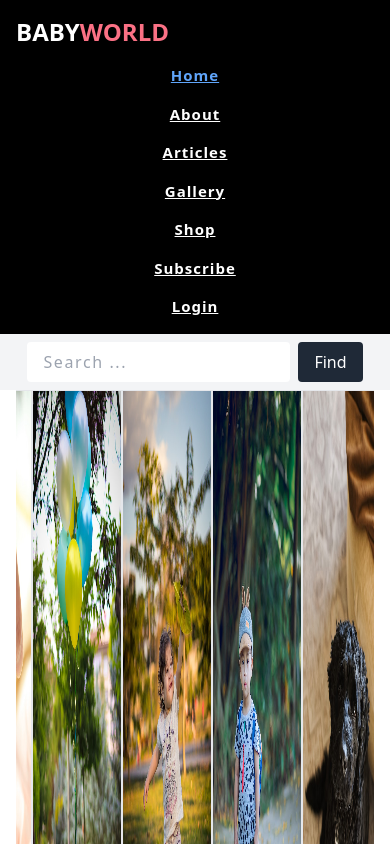
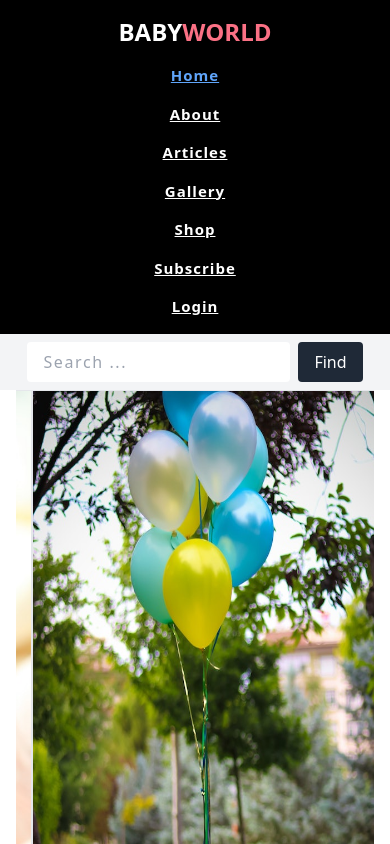
Before and after one commit to abdelhak-org/babywebsite, a React (Create React App) app: page / in a window 390 px wide. Shown: the top 844 px of the page. Built offline with nearby package versions, Linux system fonts and the light colour scheme; no server answers; the database is empty.

Commit message:
make slide responsibe

```diff
--- a/src/App.js
+++ b/src/App.js
@@ -23,7 +23,6 @@ function App() {
    })
 
   useEffect(()=>{
-
     axios.get("https://jsonplaceholder.typicode.com/posts").then((res)=>{
         setArticles(res.data)
       });
--- a/src/components/AutoPlay.js
+++ b/src/components/AutoPlay.js
@@ -12,7 +12,33 @@ export default class AutoPlay extends Component {
       autoplay: true,
       speed: 1000,
       autoplaySpeed: 2000,
-      cssEase: "linear"
+      cssEase: "linear",
+      responsive: [
+        {
+          breakpoint: 1024,
+          settings: {
+            slidesToShow: 3,
+            slidesToScroll: 3,
+            infinite: true,
+            dots: true
+          }
+        },
+        {
+          breakpoint: 600,
+          settings: {
+            slidesToShow: 2,
+            slidesToScroll: 2,
+            initialSlide: 2
+          }
+        },
+        {
+          breakpoint: 480,
+          settings: {
+            slidesToShow: 1,
+            slidesToScroll: 1
+          }
+        }
+      ]
     };
     return (
       <div className="bg-white h-[80vh] w-sceen items-start ">
--- a/src/components/Card.js
+++ b/src/components/Card.js
@@ -2,14 +2,17 @@ import React from 'react'
 
 const Card = (props) => {
   return (
-    <div className=' w-full md:w-60 h-auto p-16 md:p-4 m-4 bg-white border rounded-md relative'>
+    <div className=' w-full md:w-60 h-auto p-16 md:p-4 m-4 bg-white border rounded-md'>
     <img src={props.image} alt="images " className='w-full  h-auto md:h-60 md:w-60 rounded '/>
       <h3 className='text-center font-bold px-4 my-4' > {props.category}</h3>
       <p className='text-sm text-justify tracking-wide  px-4 my-8' > {props.description.slice(0,60)}</p>
-      <div className='flex justify-between  md:justify-around w-[80%] mb-8 mx-auto h-auto items-center absolute bottom-0  '>
-        <button className='px-4 py-2 bg-gray-800 rounded text-white font-bold hover:bg-gray-400'>buyNow</button>
-        < p className='font-bold tracking-wide text-center text-2xl text-gray-800'>{props.price}</p>
-      </div>
+         <div className='flex  w-full mb-8 mx-auto h-auto   flex-row  items-center  md:justify-between justify-around '>
+
+
+        <button className='px-4 py-2 bg-gray-800 rounded text-white font-bold hover:bg-gray-400  '>buyNow</button>
+        < p className='font-bold tracking-wide text-center text-2xl text-gray-800 '>{props.price}</p>
+
+        </div>
     </div>
   )
 }
--- a/src/components/MyArticles.js
+++ b/src/components/MyArticles.js
@@ -4,7 +4,7 @@ import { getDocs , collection ,doc , deleteDoc} from "firebase/firestore" ;
 import { FaMinus, FaPlus } from 'react-icons/fa';
 
 
-const MyArticles = ({isauth}) => {
+const MyArticles = (props) => {
 
 const [listPosts , setListPostes ] = useState([]);
 const [showitem , setShowitem] = useState(false);
@@ -23,7 +23,6 @@ const getPosts = async ( )=>{
 
 useEffect(()=>{
 getPosts()
-
 }, [])
 const deletItem = async(id )=>{
     await deleteDoc( doc(  db , "users" , id))
@@ -60,13 +59,16 @@ const deletItem = async(id )=>{
             ${showitem?"visible":"hidden"}`}  >{item.body} <br/>
 
             </p>
-          { isauth && <div className='w-full h-8 text-blue-400  text-xl font-medium flex justify-between' >
+
+          {
+           props.isauth && <div className='w-full h-8 text-blue-400  text-xl font-medium flex justify-between' >
            <p className='w-full text-left px-8 '>
             @{item.author.name}
            </p>
            <span className='p-2 text-red-600 text-2xl '
              onClick={()=> deletItem(item.id)}>x</span>
-            </div>}
+            </div>
+            }
           </div>
 
 
--- a/src/container/Navbar.js
+++ b/src/container/Navbar.js
@@ -9,9 +9,14 @@ const Navbar = (props) => {
 
   const navigateTo = useNavigate();
   return (
-    <div className='justify-center w-screen  bg-black text-white
+    <div className='
+    justify-center w-screen  bg-black text-white flex-col md:flex-row
     md:flex md:justify-between align-center py-2 px-4 '>
-      <h3 onClick={()=> navigateTo("/")} className='cursor-pointer font-bold py-2 text-2xl uppercase'>baby<span className='text-rose-400'>world</span></h3>
+      <h3 onClick={()=> navigateTo("/")} className='cursor-pointer font-bold py-2 text-2xl uppercase
+      text-center
+      '
+
+      >baby<span className='text-rose-400'>world</span></h3>
       <ul className='sm:w-screen md:w-auto sm:text-current'>
 
         <Link to="/" className='block md:inline text-center text-blue-400'><li>Home</li></Link>
```
Also changed, not shown: src/container/Home.js (+6 -2 lines).
